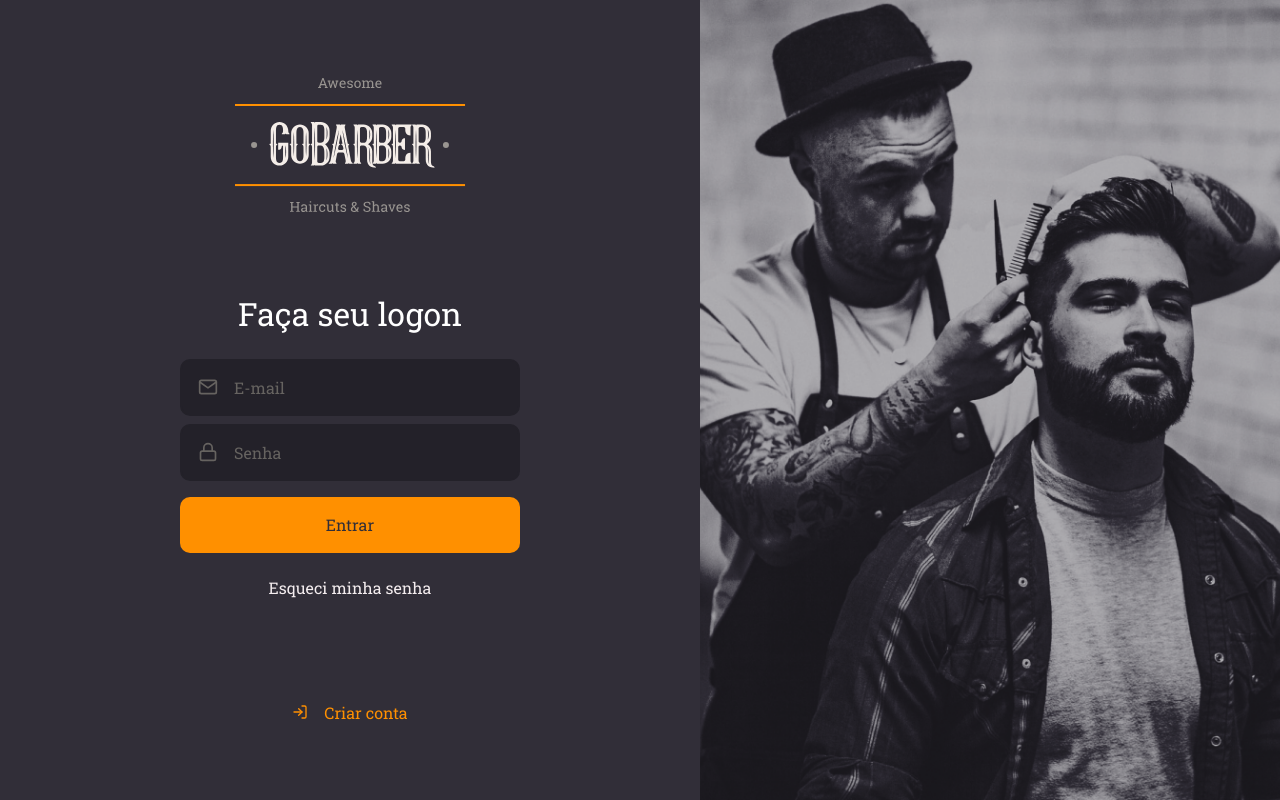
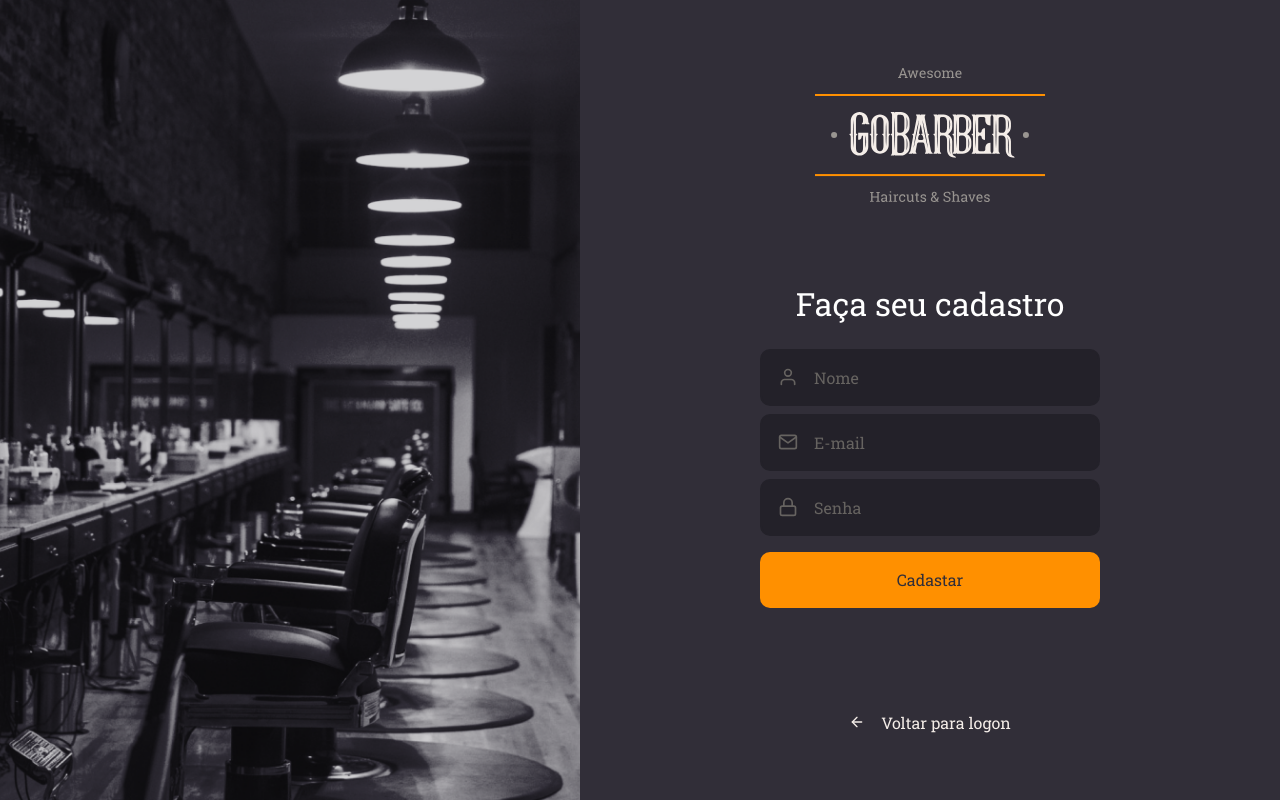
Before and after one commit to manuncorrea/gobarber-web, a React (Create React App) app: page / in a window 1280 px wide. Built offline with nearby package versions, Linux system fonts and the light colour scheme.

Commit message:
pagina de cadastro

```diff
--- a/src/App.tsx
+++ b/src/App.tsx
@@ -1,11 +1,12 @@
 import React from 'react';
 
 import GlobalStyle from './styles/global';
+import SignUp from './pages/SignUp';
 import SignIn from './pages/Sigin';
 
 const App: React.FC = () => (
   <>
-    <SignIn />
+    <SignUp />
     <GlobalStyle />
   </>
 );
--- /dev/null
+++ b/src/pages/SignUp/index.tsx
@@ -0,0 +1,37 @@
+import React from 'react';
+import { FiArrowLeft, FiUser, FiMail, FiLock } from 'react-icons/fi'
+
+import logoImg from '../../assets/logo.svg';
+
+import Input from '../../components/Input';
+import Button from '../../components/Button';
+
+import { Container, Content, Background} from './styles';
+
+const SignUp: React.FC = () => (
+    <Container>
+        <Background />
+        <Content>
+            <img src={logoImg} alt="GoBarber" />
+
+            <form>
+                <h1>Faça seu cadastro</h1>
+
+                <Input name="name" icon={FiUser} placeholder="Nome" />
+                <Input name="email" icon={FiMail} placeholder="E-mail" />
+                <Input name="password" icon={FiLock} type="password" placeholder="Senha" />
+
+                <Button type="submit">Cadastar</Button>
+
+            </form>
+
+            <a href="teste">
+                <FiArrowLeft />
+                Voltar para logon
+            </a>
+        </Content>
+    </Container>
+
+);
+
+export default SignUp;
--- /dev/null
+++ b/src/pages/SignUp/styles.ts
@@ -0,0 +1,74 @@
+import styled from 'styled-components';
+
+import { shade } from 'polished';
+
+import signUpBackgroundImg from '../../assets/sign-up-background.png';
+
+export const Container = styled.div`
+    height: 100vh;
+
+    display: flex;
+    align-items: stretch;
+`;
+
+export const Content = styled.div`
+    /**Centralizar na vertiaval */
+    display: flex;
+    flex-direction: column;
+    place-content: center; /*alinhar na vertical*/
+
+    align-items: center;
+
+    width: 100%;
+    max-width: 700px;
+
+    form{
+        margin: 80px 0;
+        width: 340px;
+        text-align: center;
+    }
+
+    h1{
+        margin-bottom: 24px;
+    }
+
+    a{
+        color: #f4edef;
+        display: block;
+        margin-top: 24px;
+        text-decoration: none;
+        transition: color 0.2s;
+
+        &:hover{
+            color: ${shade(0.2, '#f4ede8')}
+        }
+    }
+
+    > a {
+
+        color: #f4ede8;
+        display: block;
+        margin-top: 24px;
+        text-decoration: none;
+        transition: color 0.2s;
+
+        display: flex;
+        align-items: center;
+
+        svg{
+            margin-right: 16px;
+        }
+
+        &:hover{
+            color: ${shade(0.2, '#f4ede8')}
+        }
+
+    }
+
+`;
+
+export const Background = styled.div`
+    flex: 1;
+    background: url(${signUpBackgroundImg}) no-repeat center;
+    background-size: cover; /**preencher a imagem total do espaço reservador */
+`;
```
Also changed, not shown: src/assets/sign-up-background.png (added).
